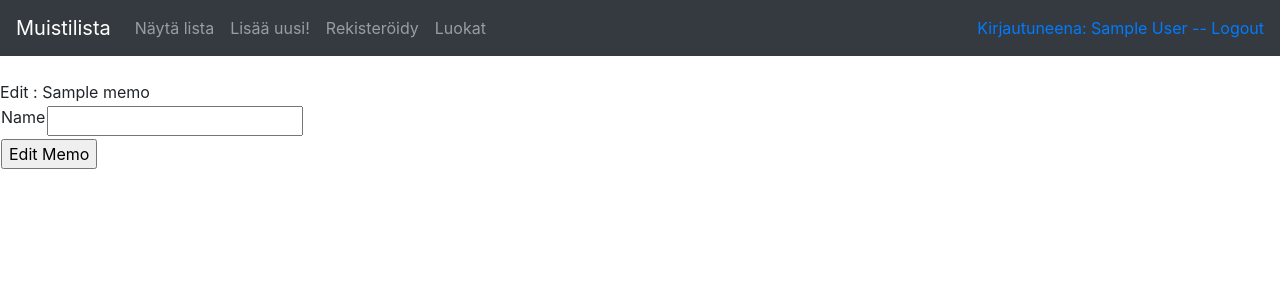
After one commit to aLahdekorpi/Muistilista, a Flask app: page /memos/edit/1/ in a window 1280 px wide. The commit adds this page. Shown: the top 300 px of the page. Run offline with Flask 2, Linux system fonts and the light colour scheme; a user stored in the database is signed in; tables that the repository leaves empty hold one stand-in row (values such as "Sample post"); some libraries are stand-ins or nearby versions.

Commit message:
Edit added to memos

```diff
--- a/application/memos/forms.py
+++ b/application/memos/forms.py
@@ -2,6 +2,6 @@ from flask_wtf import FlaskForm
 from wtforms import TextField, BooleanField, validators
 
 class MemoForm(FlaskForm):
-    name = TextField("Memo name" ,[validators.Length(min=2)])
+    name = TextField("Name" ,[validators.Length(min=2)])
     class Meta:
         csrf = False
--- a/application/memos/views.py
+++ b/application/memos/views.py
@@ -51,3 +51,18 @@ def memos_create():
     db.session().commit()
 
     return redirect(url_for("memos_index"))
+
+@app.route("/memos/edit/<memo_id>/", methods=["GET" ,"POST"])
+@login_required
+def memos_edit_one(memo_id):
+    memoToEdit = Memo.query.filter_by(id=memo_id).first()
+
+    if request.method == "GET":
+        return render_template("memos/edit.html", memo_id = memo_id, memoToEdit = memoToEdit, form = MemoForm())
+
+    form = MemoForm(request.form)
+    memoToEdit.name = form.name.data
+
+    db.session.commit()
+
+    return redirect(url_for("memos_index"))
--- /dev/null
+++ b/application/templates/memos/edit.html
@@ -0,0 +1,22 @@
+{% extends "layout.html" %}
+
+{%block body%}
+<form method="POST" action="{{ url_for('memos_edit_one', memo_id = memo_id) }}">
+<table>
+    <r>
+        Edit : {{memoToEdit.name}}
+    </r>
+    <tr>
+        <td>
+      {{ form.name.label }}
+        </td>
+        <td>
+      {{ form.name }}
+        </td>
+    </tr>
+    <td colspan="2">
+        <input type="submit" value="Edit Memo"/>
+    </td>
+</table>
+</form>
+{% endblock %}
--- a/application/templates/memos/list.html
+++ b/application/templates/memos/list.html
@@ -18,6 +18,11 @@
         </form>
       </td>
       <td>
+        <form method="GET" action="{{ url_for('memos_edit_one', memo_id=memo.id) }}">
+          <input type="submit" value="Muokkaa"/>
+        </form>
+      </td>
+      <td>
         <form method="POST" action="{{ url_for('memos_delete_one', memo_id=memo.id) }}">
           <input type="submit" value="Poista"/>
         </form>
```
